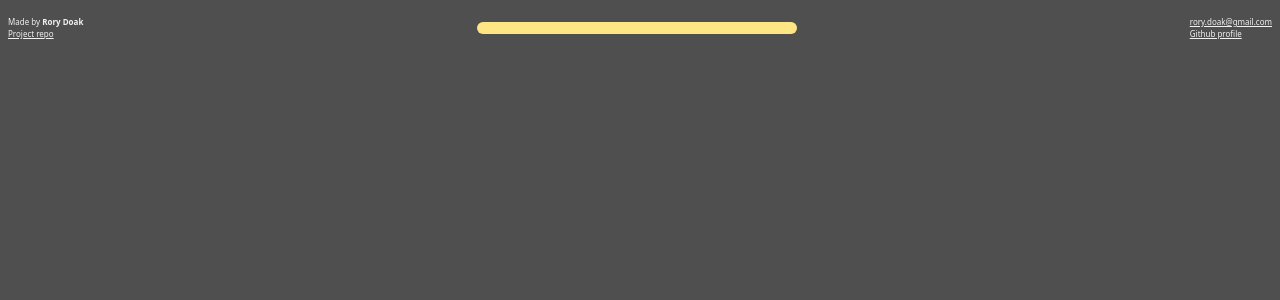
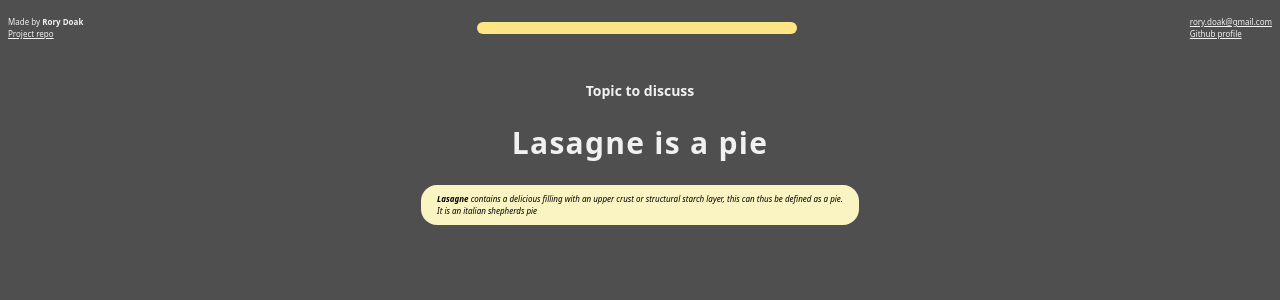
Before and after one commit to RODO94/poller, a React (Vite) app: page / in a window 1280 px wide. Shown: the top 300 px of the page. Built offline with nearby package versions, Linux system fonts and the light colour scheme.

Commit message:
initial hero work to add content and styles

```diff
--- a/src/App.tsx
+++ b/src/App.tsx
@@ -1,10 +1,12 @@
 import Header from "./components/page/Header/header";
+import Hero from "./components/page/Hero/Hero";
 import { Toaster } from "./components/ui/sonner";
 
 function App() {
   return (
     <>
       <Header />
+      <Hero />
       <Toaster />
     </>
   );
--- /dev/null
+++ b/src/components/page/Hero/Hero.tsx
@@ -0,0 +1,20 @@
+export default function Hero() {
+  return (
+    <section className="w-full flex px-12 py-6 justify-center items-start gap-2.5">
+      <div className="w-full flex flex-col justify-start items-center gap-6">
+        <h2 className="text-h2 font-bold">Topic to discuss</h2>
+        <h1 className="text-3xl font-bold tracking-[0.08rem]">
+          Lasagne is a pie
+        </h1>
+        <div className="flex justify-center items-center gap-2.5 flex-col py-2 px-4 rounded-[1rem] bg-[#F9F4C2] text-black text-[0.5rem] italic">
+          <p>
+            <strong>Lasagne</strong> contains a delicious filling with an upper
+            crust or structural starch layer, this can thus be defined as a pie.{" "}
+            <br />
+            It is an italian shepherds pie
+          </p>
+        </div>
+      </div>
+    </section>
+  );
+}
--- a/src/index.css
+++ b/src/index.css
@@ -121,6 +121,7 @@
   --color-sidebar-border: var(--sidebar-border);
   --color-sidebar-ring: var(--sidebar-ring);
   --text-small: 0.5rem;
+  --text-h2: 0.875rem;
 }
 
 @layer base {
```
Also changed, not shown: 1 other file (tests, documents, lock files or other folders).
